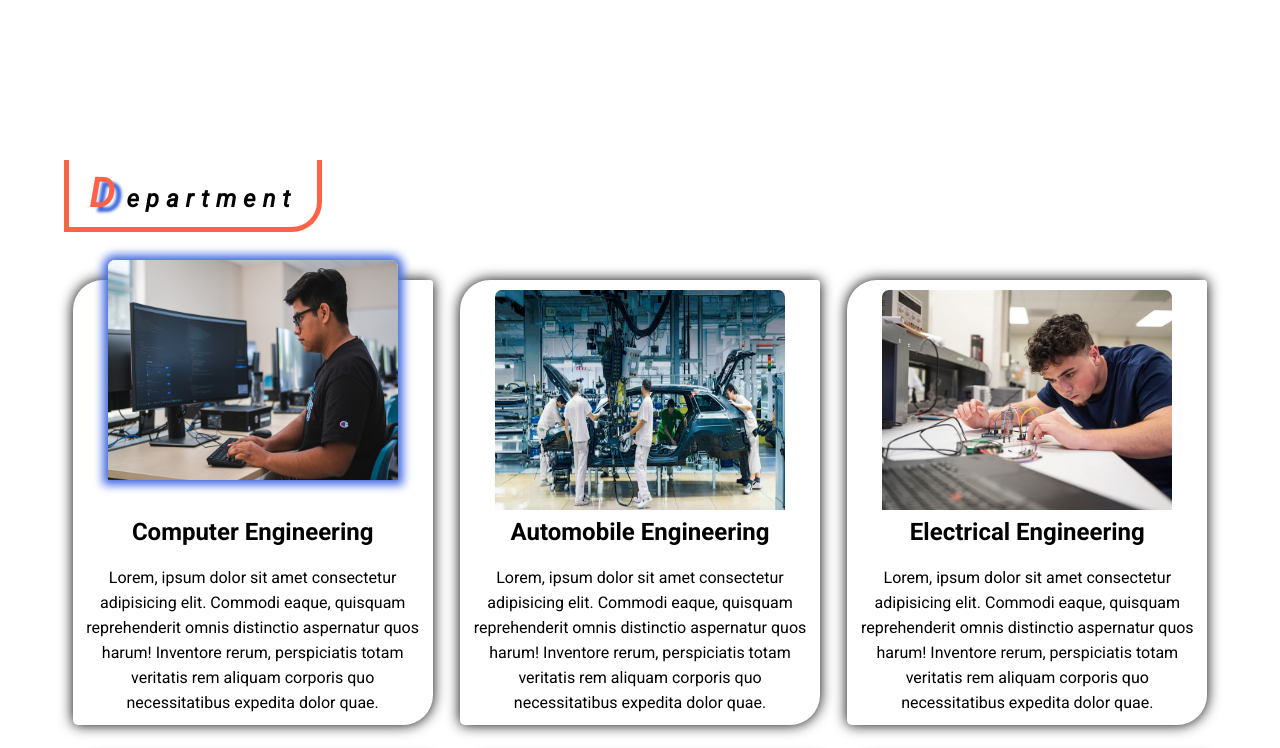
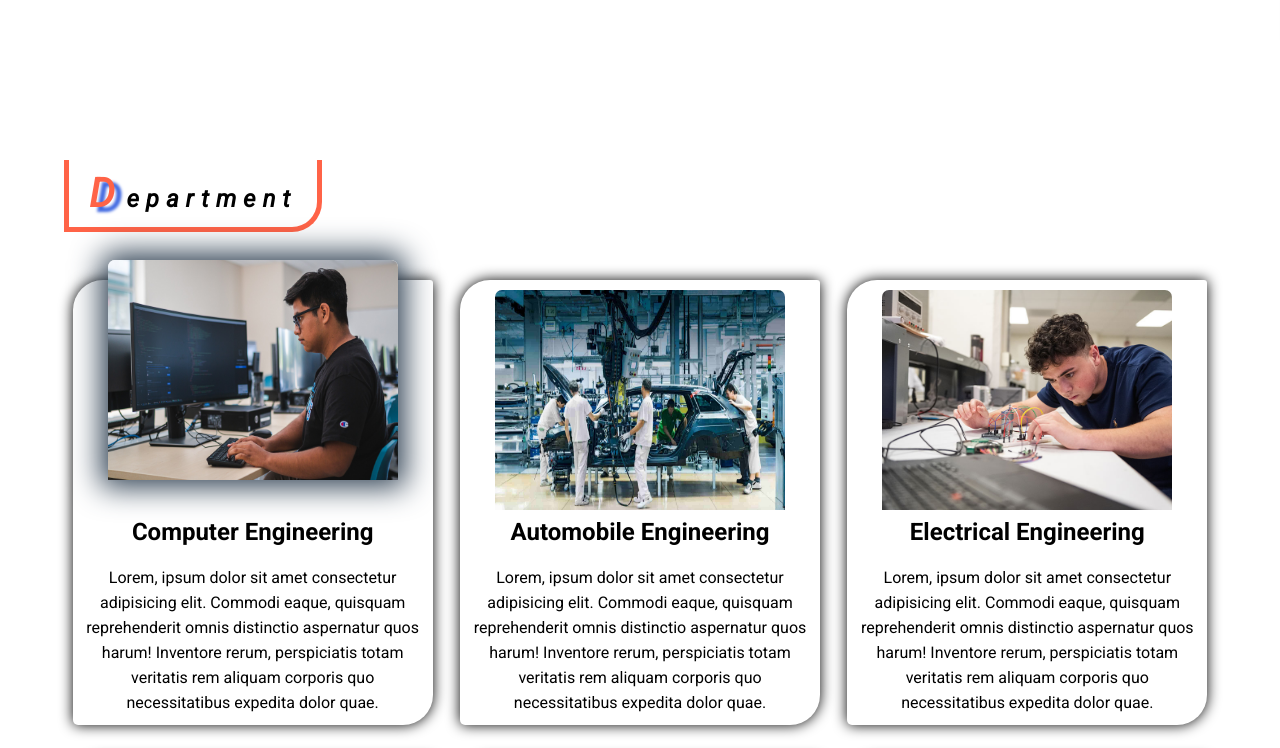
Before and after one commit to SubrotoKumar7/college-website, a plain HTML site: page index.html in a window 1280 px wide. In both pictures the pointer is over the picture 252 px from the left and 1160 px from the top of the page. Shown: the part 760-1508 px from the top of the page. Drawn offline with Linux system fonts and the light colour scheme.

Commit message:
card hover color modify

```diff
--- a/style.css
+++ b/style.css
@@ -187,7 +187,7 @@
 }
 
 .dept-area .dept-container .dept-box:hover img{
-    box-shadow: 0 0 10px 5px royalblue;
+    box-shadow: 0 0 30px 7px #2c3e50;
     transform: translate( 0,-30px);
     transition: 1s;
 }
```
